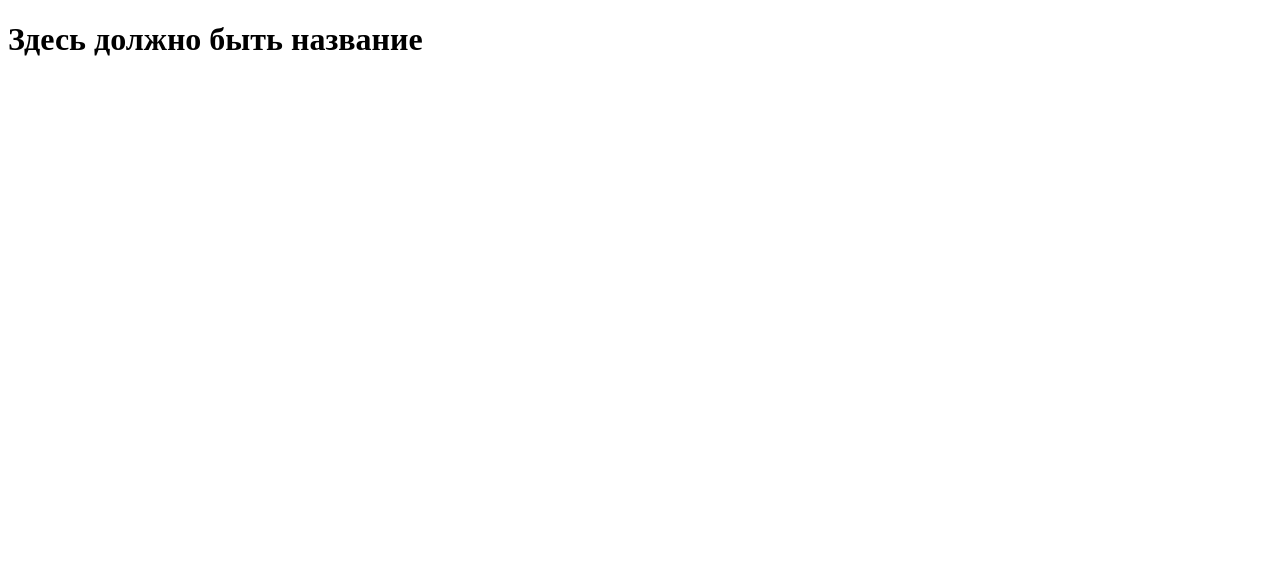
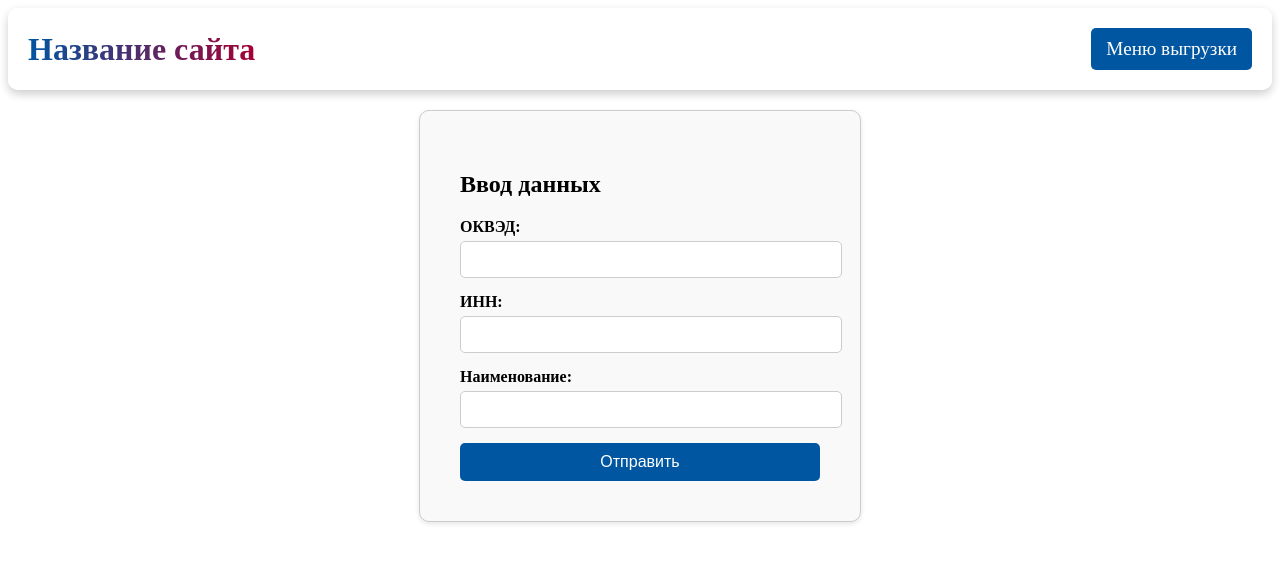
Before and after one commit to yermaka-a/analysis-of-business-development-potential, a Vue app: page / in a window 1280 px wide. Shown: the top 562 px of the page. Built offline with nearby package versions, Linux system fonts and the light colour scheme.

Commit message:
update templates, add InputForm

```diff
--- a/src/App.vue
+++ b/src/App.vue
@@ -1,10 +1,10 @@
 <script setup lang="ts">
-import HelloWorld from './components/HelloWorld.vue'
+import Header from "./components/MainHeader"
 </script>
 
 <template>
-    <h1>Здесь должно быть название</h1>
-
+    <Header/>
+    <router-view />
 </template>
 
 <style scoped>
--- /dev/null
+++ b/src/components/MainHeader/MainHeader.vue
@@ -0,0 +1,62 @@
+<script setup lang="ts">
+
+
+</script>
+
+<template>
+   <header class="header">
+        <div class="logo">Название сайта</div>
+        <a href="#" class="menu-toggle">Меню выгрузки</a>
+    </header>
+</template>
+
+
+
+<style lang="scss" scoped>
+ .header {
+            display: flex;
+            justify-content: space-between;
+            align-items: center;
+            padding: 20px;
+            background: rgba(255, 255, 255, 0.8);
+            border-radius: 10px;
+            box-shadow: 0 4px 10px rgba(0, 0, 0, 0.2);
+            margin-bottom: 20px;
+        }
+
+        .logo {
+            font-size: 2rem;
+            font-weight: bold;
+            background: linear-gradient(90deg, #0056A0, #A50034); /* Градиент синий и красный */
+            background-clip: text;
+            -webkit-text-fill-color: transparent;
+            animation: gradientAnimation 5s ease infinite;
+        }
+
+        .menu-toggle {
+            text-decoration: none;
+            color: #333;
+            font-size: 1.2rem;
+            padding: 10px 15px;
+            background: #0056A0; /* Синий цвет */
+            color: white;
+            border-radius: 5px;
+            transition: background 0.3s;
+        }
+
+        .menu-toggle:hover {
+            background: #A50034; /* Красный цвет при наведении */
+        }
+
+        @keyframes gradientAnimation {
+            0% {
+                background-position: 0%;
+            }
+            50% {
+                background-position: 100%;
+            }
+            100% {
+                background-position: 0%;
+            }
+          }
+</style>
--- /dev/null
+++ b/src/components/MainHeader/index.ts
@@ -0,0 +1 @@
+export { default } from './MainHeader.vue';
--- /dev/null
+++ b/src/components/MainInputForm/MainInputForm.vue
@@ -0,0 +1,81 @@
+<script setup lang="ts">
+
+</script>
+
+<template>
+  <div class="form-container">
+      <form class="form-main">
+          <h2>Ввод данных</h2>
+            <div class="form-group">
+                <label for="okved">ОКВЭД:</label>
+                <input type="text" id="okved" name="okved" required>
+            </div>
+            <div class="form-group">
+                <label for="inn">ИНН:</label>
+                <input type="number" id="inn" name="inn" required>
+            </div>
+            <div class="form-group">
+                <label for="komitet">Наименование:</label>
+                <input type="text" id="name" name="name" required>
+            </div>
+            <input type="submit" value="Отправить">
+        </form>
+    </div>
+</template>
+
+
+
+<style lang="scss" scoped>
+   .form-container {
+            max-width: 400px;
+            margin: auto;
+            padding: 20px;
+            border: 1px solid #ccc;
+            border-radius: 10px;
+            background-color: #f9f9f9;
+            box-shadow: 0 2px 5px rgba(0, 0, 0, 0.1);
+        }
+        .form-main{
+          padding: 5%;
+        }
+        .form-group {
+            margin-bottom: 15px;
+        }
+
+        label {
+            display: block;
+            margin-bottom: 5px;
+            font-weight: bold;
+        }
+
+        input {
+            width: 100%;
+            padding: 10px;
+            border: 1px solid #ccc;
+            border-radius: 5px;
+        }
+
+        input[type="submit"] {
+            background-color: #0056A0; /* Синий цвет */
+            color: white;
+            padding: 10px 15px;
+            border: none;
+            border-radius: 5px;
+            cursor: pointer;
+            font-size: 1rem;
+        }
+
+        input[type="number"] {
+            appearance: textfield;
+        }
+
+        input[type="number"]::-webkit-inner-spin-button,
+        input[type="number"]::-webkit-outer-spin-button {
+            -webkit-appearance: none; /* Для Chrome, Safari и Opera */
+            margin: 0; /* Убираем отступы */
+        }
+
+        input[type="submit"]:hover {
+            background-color: #A50034; /* Красный цвет при наведении */
+        }
+</style>
--- /dev/null
+++ b/src/components/MainInputForm/index.ts
@@ -0,0 +1 @@
+export { default } from './MainInputForm.vue';
--- a/src/pages/HomePage/HomePage.vue
+++ b/src/pages/HomePage/HomePage.vue
@@ -1,18 +1,15 @@
+
+<script setup lang="ts">
+import MainInputForm from '../../components/MainInputForm';
+</script>
+
 <template>
-  <div class="HomePage">
-
-  </div>
+    <MainInputForm/>
 </template>
 
-<script lang="ts">
-import { defineComponent } from 'vue';
-
-export default defineComponent({
-  name: 'HomePage',
-
-});
-</script>
 
 <style lang="scss" scoped>
+  grid{
 
+  }
 </style>
```
Also changed, not shown: src/components/MainHeader/types.ts (added), src/components/MainInputForm/types.ts (added), 1 other file (tests, documents, lock files or other folders).
